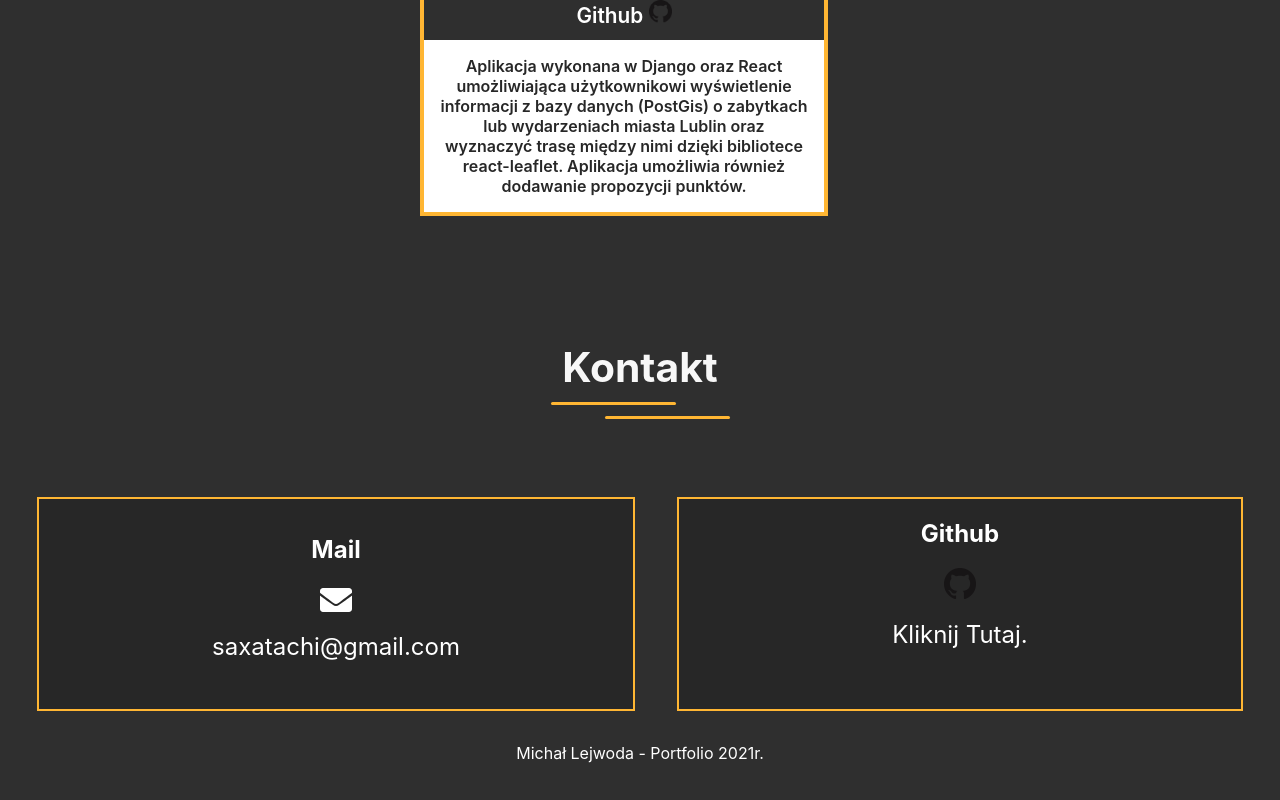
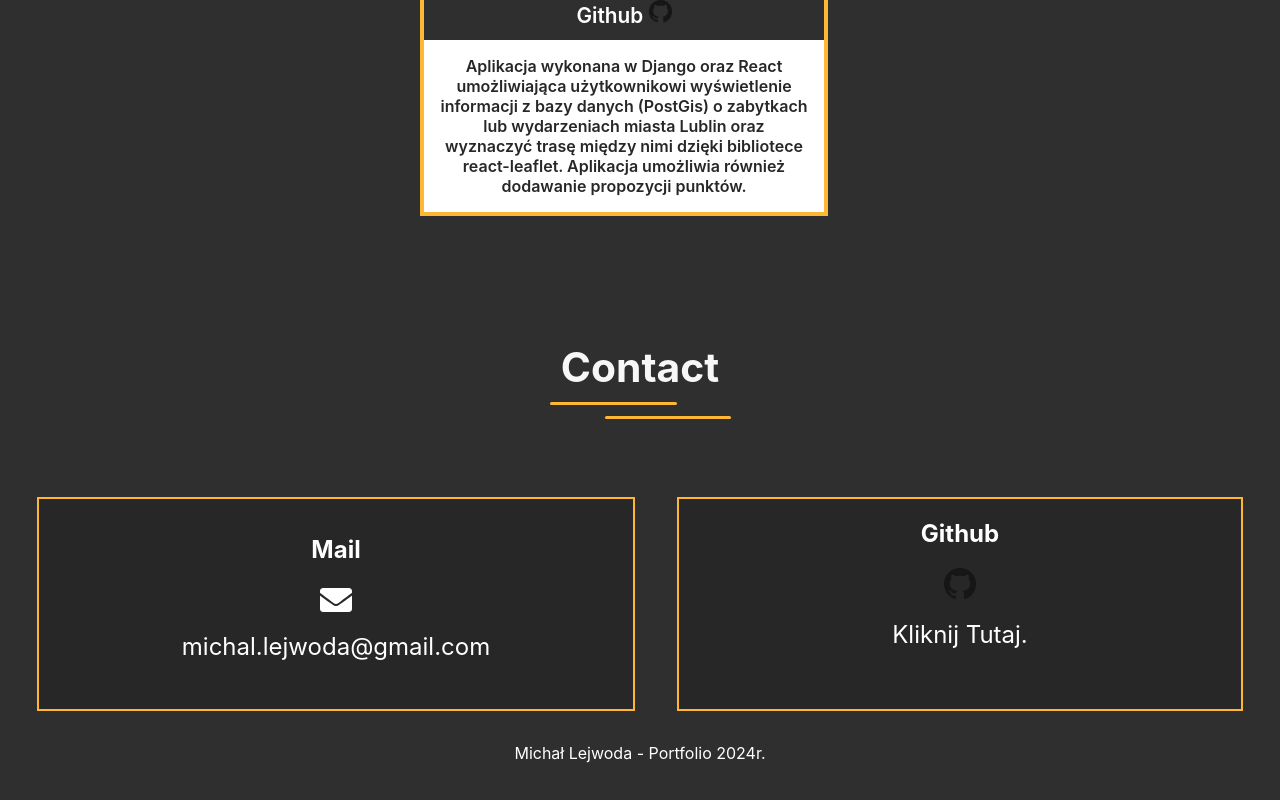
Before and after one commit to michal-lejwoda/portfolio, a React (Create React App) app: page / in a window 1280 px wide. Shown: the part 4747-5547 px from the top of the page. Built offline with nearby package versions, Linux system fonts and the light colour scheme; a web font is replaced by a local one.

Commit message:
Add Footer

```diff
--- a/src/components/Footer.js
+++ b/src/components/Footer.js
@@ -14,23 +14,20 @@ const Footer = () => {
     }
     return (
         <div className="footer__container">
-            <div className="footer__container__title"><h2>Kontakt</h2></div>
+            <div className="footer__container__title"><h2>Contact</h2></div>
             <div className="footer__container__boxes">
                 <div data-aos="fade-up" className="footer__container__boxes__mail">
                     <div className="footer__container__boxes__mail__title"><h2>Mail</h2></div>
                     <div className="footer__container__boxes__mail__icon"><FontAwesomeIcon icon={faEnvelope} size={"2x"}/></div>
-                    <div className="footer__container__boxes__mail__emailaddress">saxatachi@gmail.com</div>
-
+                    <div className="footer__container__boxes__mail__emailaddress">michal.lejwoda@gmail.com</div>
                 </div>
                 <div data-aos="fade-up" onClick={() => click('https://github.com/saxatachi')} className="footer__container__boxes__github">
                     <div className="footer__container__boxes__github__title"><h2>Github</h2></div>
                     <div className="footer__container__boxes__github__icon"><img alt="github" src="./GitHub-Mark-32px.png"/></div>
                     <div className="footer__container__boxes__github__emailaddress">Kliknij Tutaj.</div>
-
             </div>
-
             </div>
-            <div className="footer__container__rest">Michał Lejwoda - Portfolio 2021r.</div>
+            <div className="footer__container__rest">Michał Lejwoda - Portfolio 2024r.</div>
         </div>
     )
 }
```
